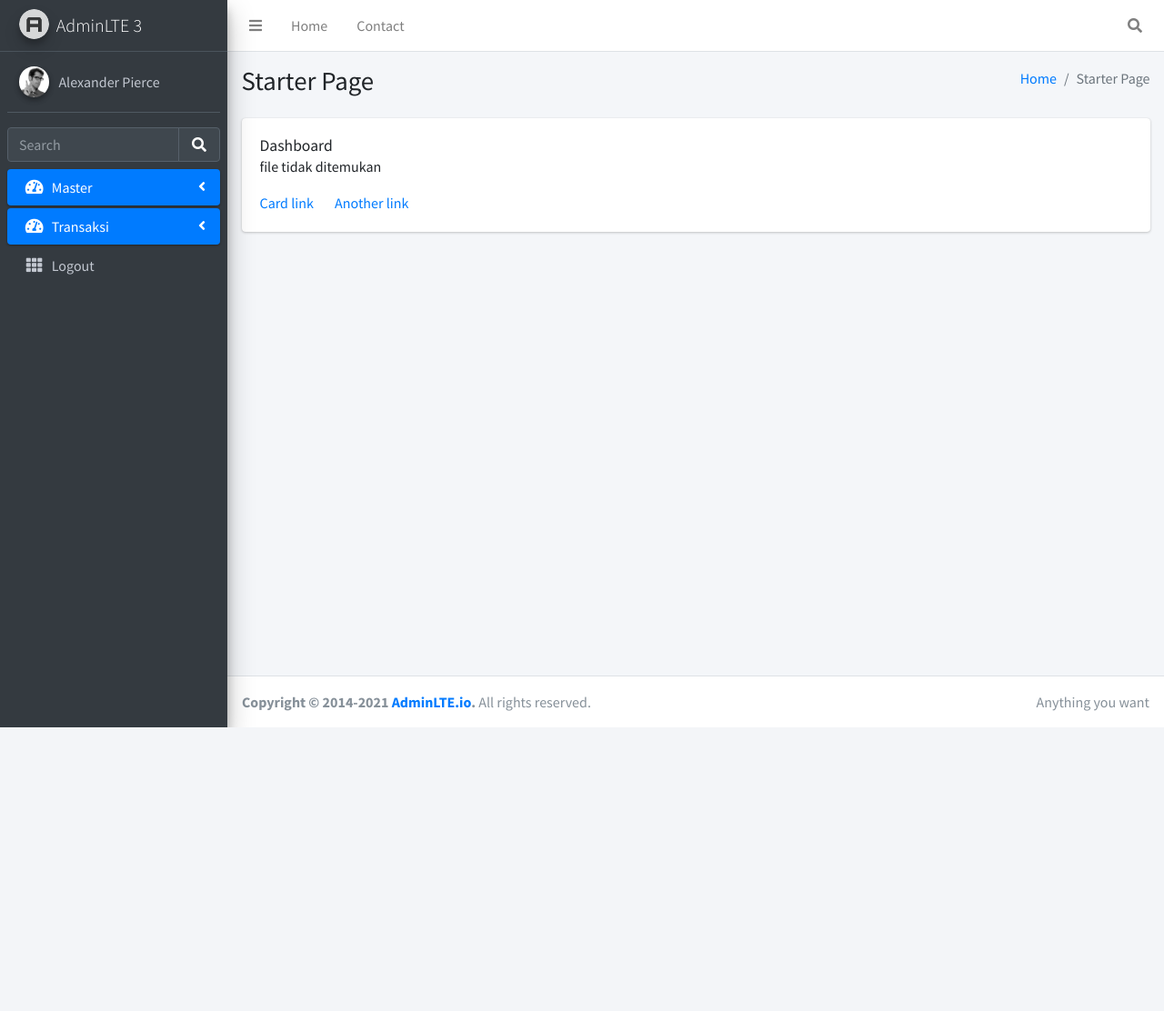
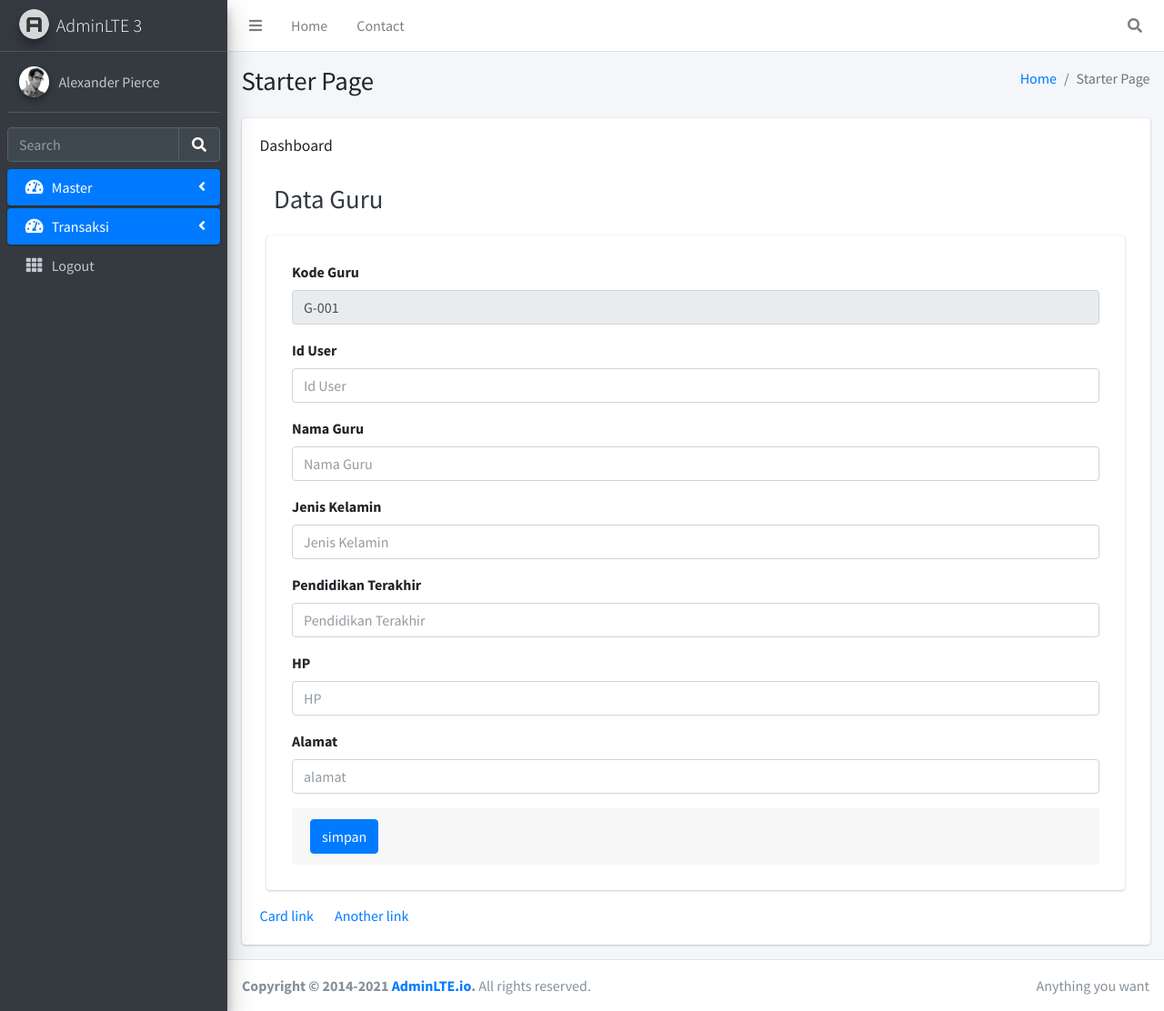
Before and after one commit to 2511500085-dev/PWT_2511500085, a PHP site: page /index.php?page=tambah_guru in a window 1280 px wide. Shown: the whole page at 91% size. Before the commit the page ends 800 px from the top, so only its background shows below. Run offline with PHP 8.4, Linux system fonts and the light colour scheme; a user stored in the database is signed in; data that the repository does not hold is empty; some libraries are stand-ins or nearby versions.

Commit message:
menyimpan semuanya

```diff
--- a/index.php
+++ b/index.php
@@ -125,7 +125,7 @@ scratch. This page gets rid of all links and provides the needed markup only.
                 </a>
               </li>
               <li class="nav-item">
-                <a href="#" class="nav-link">
+                 <a href="index.php?page=guru" class="nav-link active">
                   <i class="far fa-circle nav-icon"></i>
                   <p>Guru</p>
                 </a>
--- /dev/null
+++ b/page/tambah_guru.php
@@ -0,0 +1,89 @@
+<div class="content-header">
+  <div class="container-fluid">
+    <div class="row mb-2">
+        <div class="col-sm-6">
+            <h1 class="m-0 text-dark">Data Guru</h1>
+        </div>
+    </div>
+  </div>
+</div>
+<?php
+$carikode = mysqli_query($koneksi, "select max(kd_guru) from guru") or die (
+    mysqli_error());
+$datakode = mysqli_fetch_array($carikode);
+if($datakode)  {
+    $nilaikode = substr($datakode[0], 2);
+    $kode = (int) $nilaikode;
+    $kode = $kode + 1;
+    $hasilkode ="G-" .str_pad($kode, 3, "0", STR_PAD_LEFT);
+} else {$hasilkode ="G-"; }
+$_SESSION["KODE"] = $hasilkode;
+
+if(isset($_POST['tambah'])){
+    $kd_guru = $_POST['kd_guru'];
+    $id_user = $_POST['id_user'];
+    $nm_guru = $_POST['nm_guru'];
+    $jenkel = $_POST['jenkel'];
+    $pend_terakhir = $_POST['pend_terakhir'];
+    $HP = $_POST['HP'];
+    $alamat = $_POST['alamat'];
+
+    $insert = mysqli_query($koneksi,"INSERT INTO guru value ('$kd_guru','$id_user','$nm_guru', '$jenkel','$pend_terakhir','$HP','$alamat')");
+    if($insert) {
+        echo '<div class="alert alert-info-dismissible">
+        <button type="button" class="close" data-dismiss="alert"
+        aria-hidden="true">X</button>
+        <h5><i class="icon fas fa-info"></i> Info </h5>
+        <h4>Berhasil Disimpan</h4></div>';
+        echo '<meta http-equiv="refresh" content="1;url=index.php?page=guru">';
+    }else{
+        echo '<div class="alert alert-warning alert-dismissible">
+        <button type="button" class="close" data-dismiss="alert"
+        aria-hidden="true">X</button
+        <h5> <i class="icon fas fa-info"></i> Info </h5>
+        <h4>Gagal Disimpan</h4></div>';
+    }
+}
+?>
+    <section class="content">
+        <div class="container-fluid">
+            <div class="card">
+                <div class="card-body">
+                    <div class="card-body p-2">
+                        <form method="POST" action="">
+                            <div class="form-group">
+                                <label for="kd_mapel">Kode Guru</label>
+                                <input type="text" name="kd_guru" value="<?= $hasilkode; ?>" placeholder="Id Kat" class="form-control" readonly>
+                            </div>
+                            <div class="form-group">
+                                <Label for="id_user">Id User</label>
+                                <input type="text" name="id_user" id="id_user" placeholder="Id User" class="form-control">
+                            </div>
+                             <div class="form-group">
+                                <Label for="nm_guru">Nama Guru</label>
+                                <input type="text" name="nm_guru" id="nm_guru" placeholder="Nama Guru" class="form-control">
+                            </div>
+                             <div class="form-group">
+                                <Label for="jenkel">Jenis Kelamin</label>
+                                <input type="text" name="jenkel" id="jenkel" placeholder="Jenis Kelamin" class="form-control">
+                            </div>
+                             <div class="form-group">
+                                <Label for="pend_terakhir">Pendidikan Terakhir</label>
+                                <input type="text" name="pend_terakhir" id="pend_terakhir" placeholder="Pendidikan Terakhir" class="form-control">
+                            </div>
+                             <div class="form-group">
+                                <Label for="HP">HP</label>
+                                <input type="text" name="HP" id="HP" placeholder="HP" class="form-control">
+                            </div>
+                            <div class="form-group">
+                                <Label for="alamat">Alamat</label>
+                                <input type="text" name="alamat" id="alamat" placeholder="alamat" class="form-control">
+                            </div>
+                            <div class="card-footer">
+                                <input type="submit" class="btn btn-primary" name="tambah" value="simpan">
+                            </div>
+                        </form>
+                    </div>
+                </div>
+            </div>
+        </div>
```
Also changed, not shown: page/edit_guru.php (added, +83 -0 lines), page/edit_mapel.php (+8 -8 lines), page/guru.php (added, +77 -0 lines).
